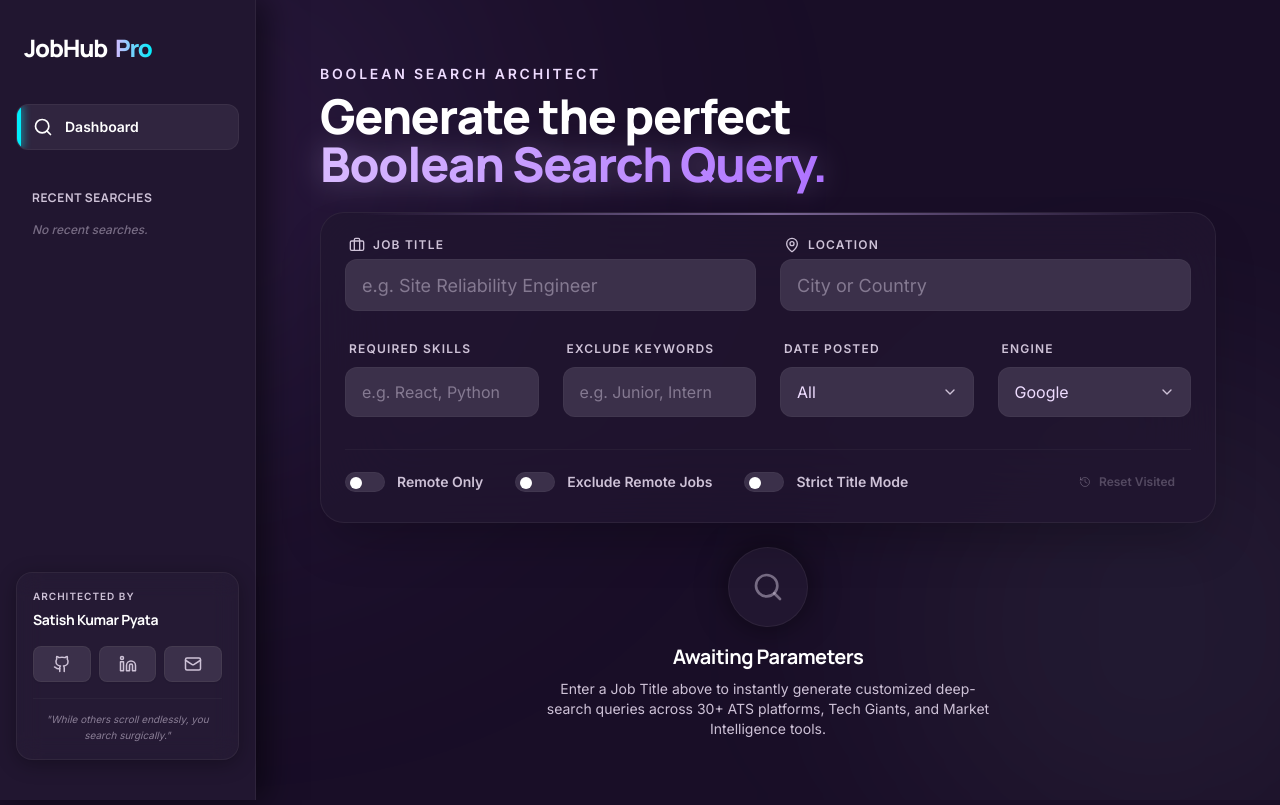
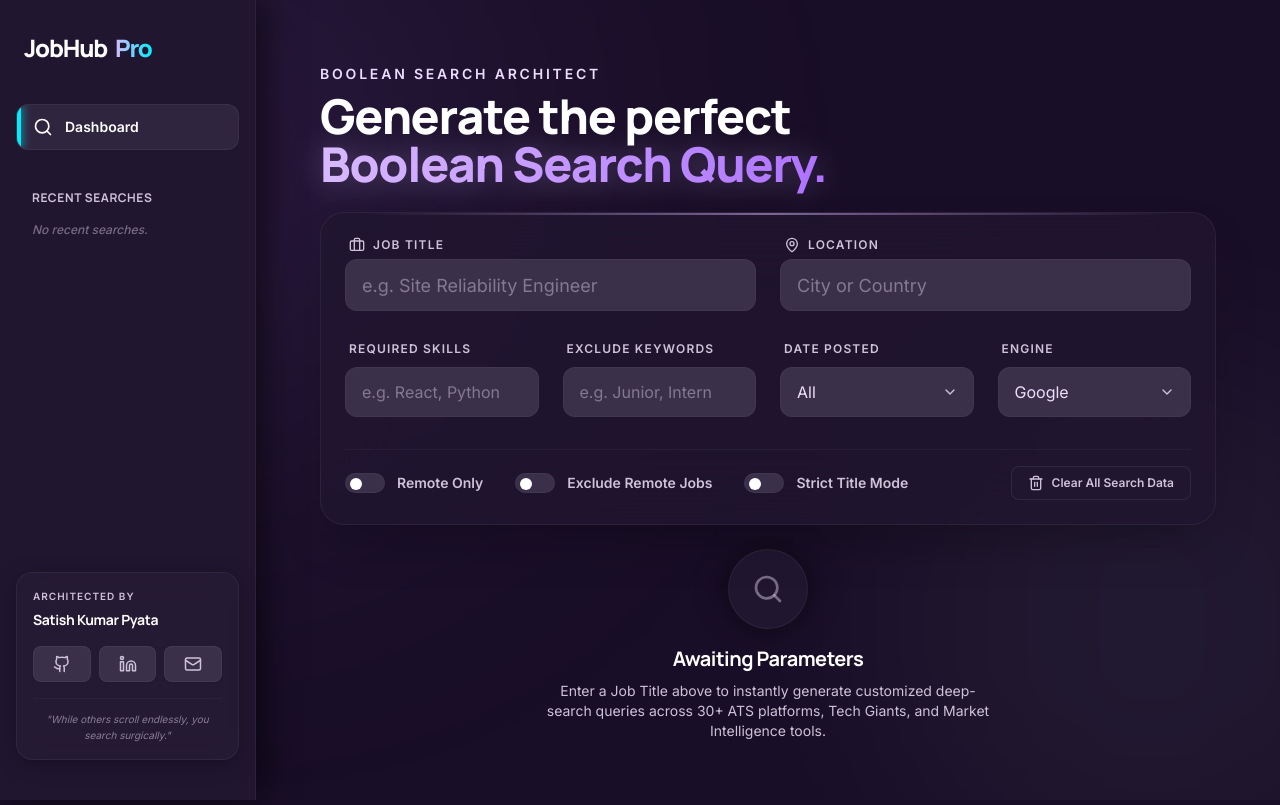
Before and after one commit to COutSatish/jobhub-pro, a React (Vite) app: page / in a window 1280 px wide. Built offline with nearby package versions, Linux system fonts and the light colour scheme.

Commit message:
feat: Make Reset button clear the entire search form parameters

```diff
--- a/src/App.jsx
+++ b/src/App.jsx
@@ -130,7 +130,16 @@ function App() {
     localStorage.setItem('visitedJobLinks', JSON.stringify([...newVisited]));
   };
 
-  const clearVisited = () => {
+  const resetSearch = () => {
+    setJobTitle('');
+    setLocation('');
+    setIsRemote(false);
+    setExcludedKeywords('');
+    setRequiredSkills('');
+    setExcludeRemote(false);
+    setStrictMode(false);
+    setTimeframe('any');
+    setSelectedEngine('google');
     setVisitedLinks(new Set());
     localStorage.removeItem('visitedJobLinks');
   };
@@ -438,11 +447,10 @@ function App() {
                  {/* Reset Button (Bottom Right) */}
                  <div className="flex-shrink-0">
                    <button
-                    onClick={clearVisited}
-                    disabled={visitedLinks.size === 0}
-                    className={`flex items-center gap-2 px-4 py-2 rounded-lg font-bold text-xs transition-all ${visitedLinks.size > 0 ? 'bg-surface-low hover:bg-surface border border-outline-variant/40 text-txt-muted hover:text-white cursor-pointer' : 'bg-transparent text-txt-muted/30 cursor-not-allowed'}`}
+                    onClick={resetSearch}
+                    className="flex items-center gap-2 px-4 py-2 rounded-lg font-bold text-xs transition-all bg-surface-low hover:bg-surface border border-outline-variant/40 text-txt-muted hover:text-white cursor-pointer"
                    >
-                     <History className="w-3 h-3" /> Reset {visitedLinks.size > 0 ? visitedLinks.size : ''} Visited
+                     <Trash2 className="w-4 h-4" /> Clear All Search Data
                    </button>
                  </div>
               </div>
```
